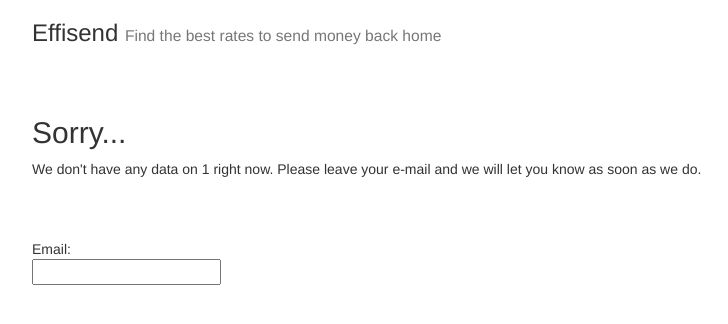
After one commit to janeygak/Effisend_webapp, a Flask app: page /sorry in a window 1280 px wide. The commit adds this page. Shown: the top 324 px of the page, without its empty margins (38-766 px from the left). Run offline with Flask 2, Linux system fonts and the light colour scheme; the visitor is signed in with stand-in values (Sample User, id 1); some libraries are stand-ins or nearby versions.

Commit message:
cleaned up some of the code

```diff
--- a/model.py
+++ b/model.py
@@ -19,7 +19,7 @@ class Country(db.Model):
 
 
 class Company(db.Model):
-    """Money Transfer Companies, their id, and their URL"""
+    """Money Transfer Companies, their id, and their URL. This table is currently unused."""
 
     __tablename__ = "companies"
 
@@ -34,7 +34,7 @@ class Company(db.Model):
 
 
 class Rate(db.Model):
-    """The rates associated with each company and the regions"""
+    """The rates associated with each country, company, and amount"""
 
     __tablename__ = "rates"
 
--- a/templates/base.html
+++ b/templates/base.html
@@ -11,7 +11,7 @@
 </head>
 <body>
     <div class="container">
-        <h3>Effisend - Find the best rates to send money back home</h3>
+        <h3>Effisend <small>Find the best rates to send money back home</small></h3>
         <BR><BR>
     {% block content %}
     {% endblock %}
--- /dev/null
+++ b/templates/sorry.html
@@ -0,0 +1,12 @@
+{% extends 'base.html' %}
+{% block content %}
+    <h2>Sorry...</h2>
+        <p>We don't have any data on {{ session['country'] }} right now. Please leave your e-mail and we will let you know as soon as we do.<p>
+            <BR><BR>
+
+        <form action>
+        Email: <br>
+         <input type="text" name="email"><br>
+        </form>
+
+{% endblock %}
```
Also changed, not shown: server.py (+6 -3 lines), templates/search.html (+5 -3 lines), 1 other file.
